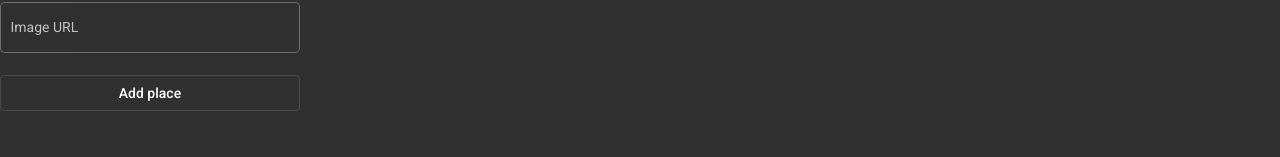
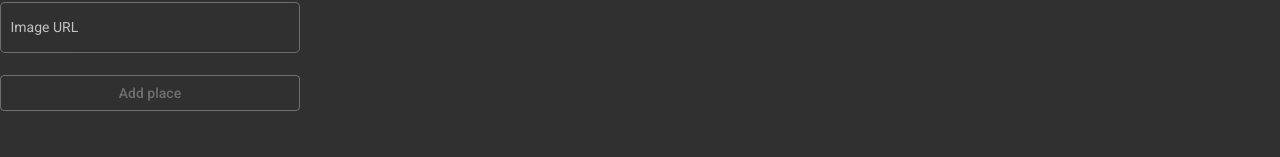
Before and after one commit to newshahn/wefox-frontend-challenge, an Angular app: page /home in a window 1280 px wide. Shown: the part 446-603 px from the top of the page. Built offline with nearby package versions, Linux system fonts and the light colour scheme; no server answers.

Commit message:
added disabled condition to add place form

```diff
--- a/src/app/components/places/places.component.html
+++ b/src/app/components/places/places.component.html
@@ -26,7 +26,13 @@
       <input matInput placeholder="optional" formControlName="image_url" />
     </mat-form-field>
 
-    <button mat-stroked-button (click)="add()">Add place</button>
+    <button
+      mat-stroked-button
+      (click)="add()"
+      [disabled]="!newPlaceFormGroup.valid"
+    >
+      Add place
+    </button>
   </form>
 </section>
 
```
